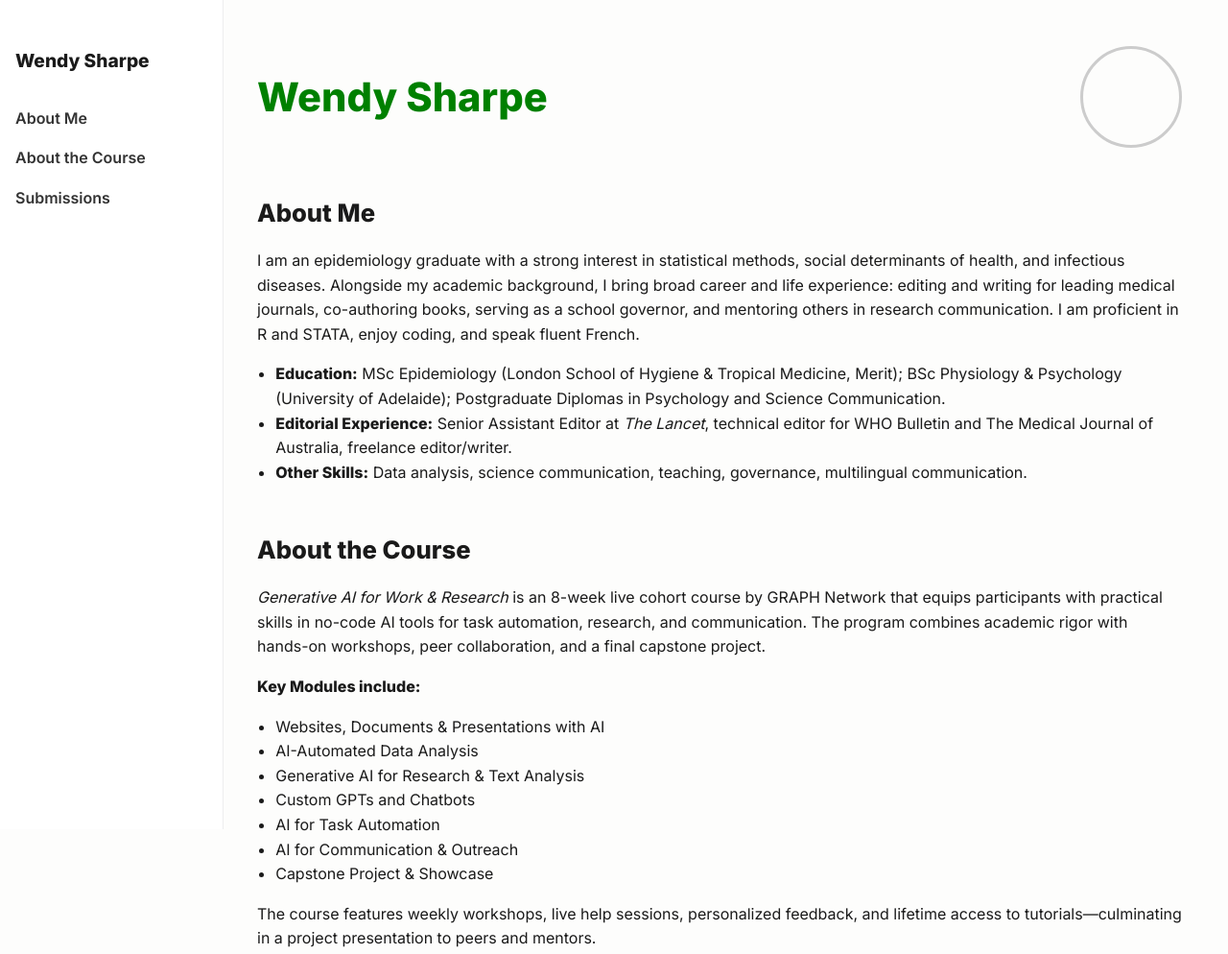
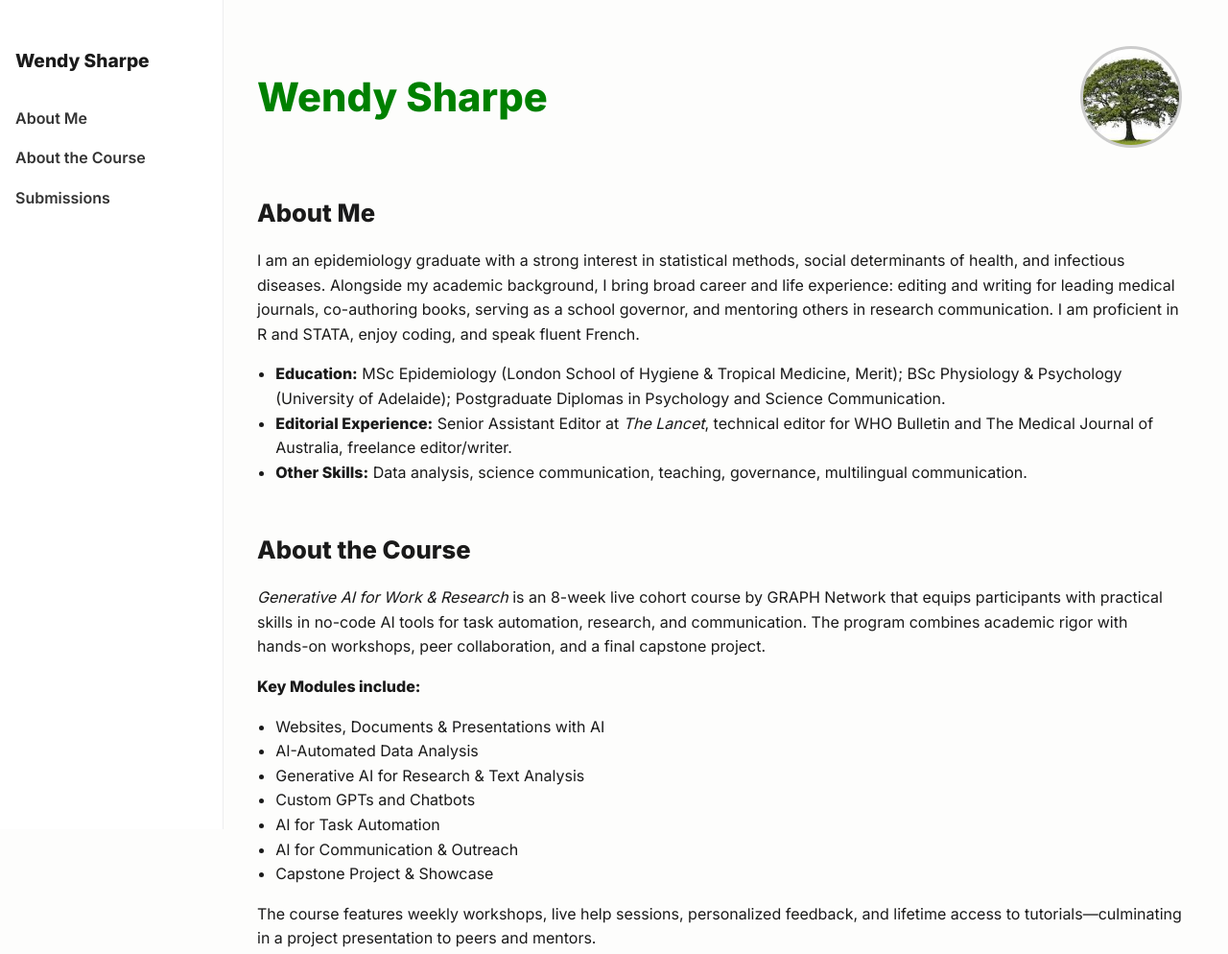
Before and after one commit to Green5501/GraphPortfolio, a plain HTML site: page index.html in a window 1280 px wide. Shown: the top 994 px of the page at 96% size. Drawn offline with Linux system fonts and the light colour scheme.

Commit message:
Update index.html

```diff
--- a/index.html
+++ b/index.html
@@ -65,7 +65,7 @@
       width: 100px;
       height: 100px;
       border-radius: 50%;
-      background: url('dd4a8b0c-4f16-49f6-a824-44d5566f53f9.png') center/cover no-repeat;
+      background: url('https://github.com/Green5501/GraphPortfolio/raw/main/TreeProfilePic.jpg') center/cover no-repeat;
       border: 3px solid #ccc;
       flex-shrink: 0;
     }
```
